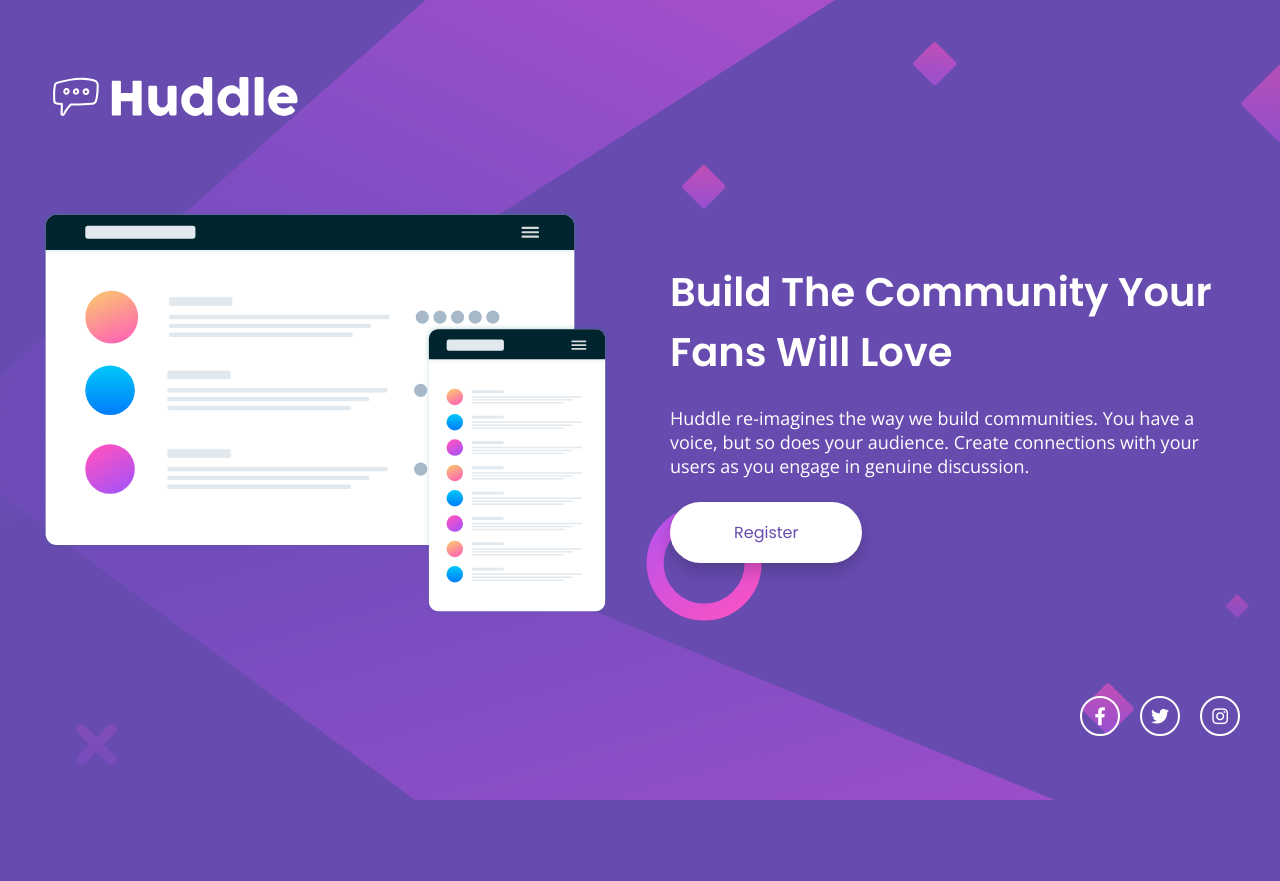
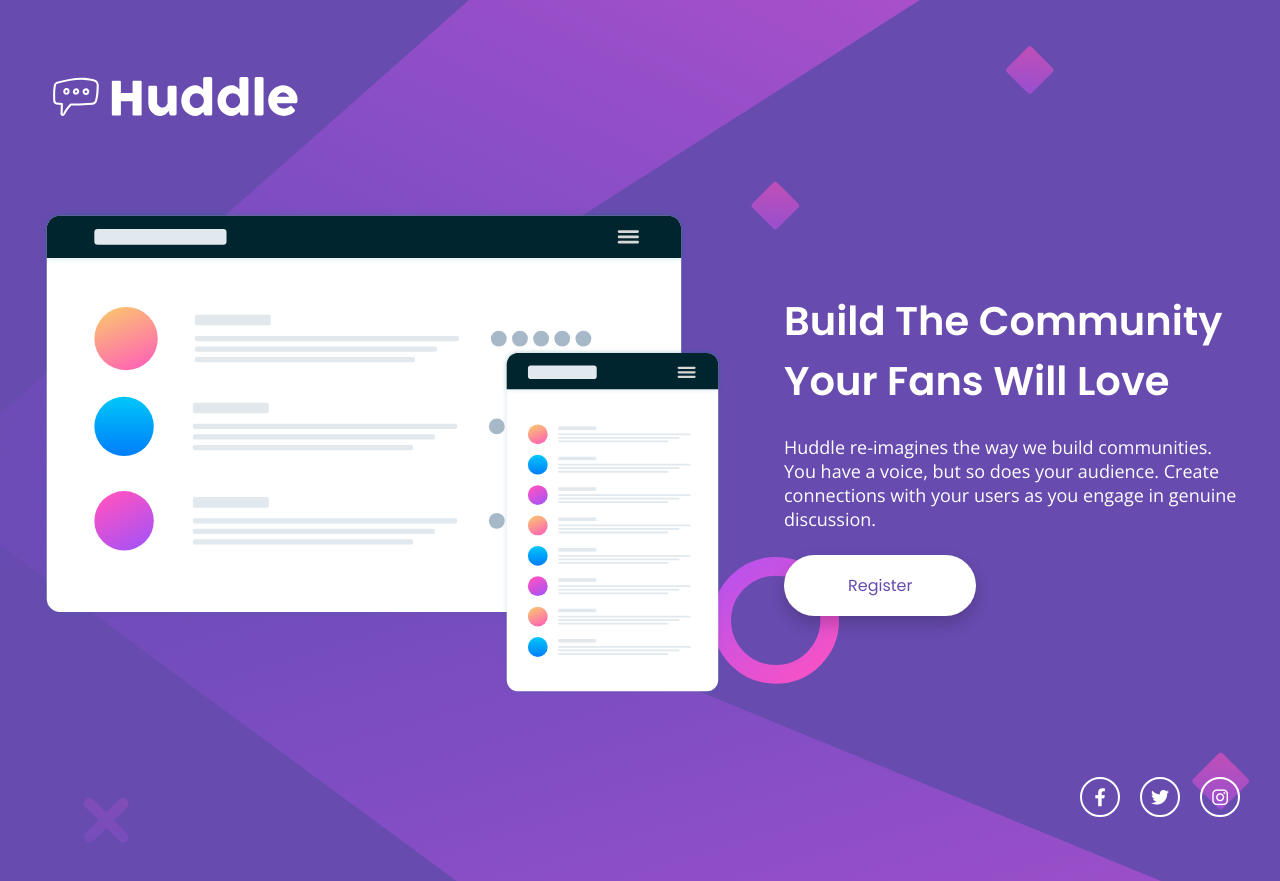
Before and after one commit to sheronimo/frontendmentor-huddlelandingpage, a plain HTML site: page index.html in a window 1280 px wide. Before the commit the page ends 800 px from the top, so only its background shows below. Drawn offline with nearby package versions, Linux system fonts and the light colour scheme.

Commit message:
tweak size

```diff
--- a/scss/_page.scss
+++ b/scss/_page.scss
@@ -25,7 +25,7 @@ h6 {
 // Hero
 .hero {
 	display: grid;
-	grid-template-columns: repeat(2, 1fr);
+	grid-template-columns: 3fr 2fr;
 	grid-gap: 3.75rem;
 	align-items: center;
 
```
Also changed, not shown: css/style.css, 1 other file.
